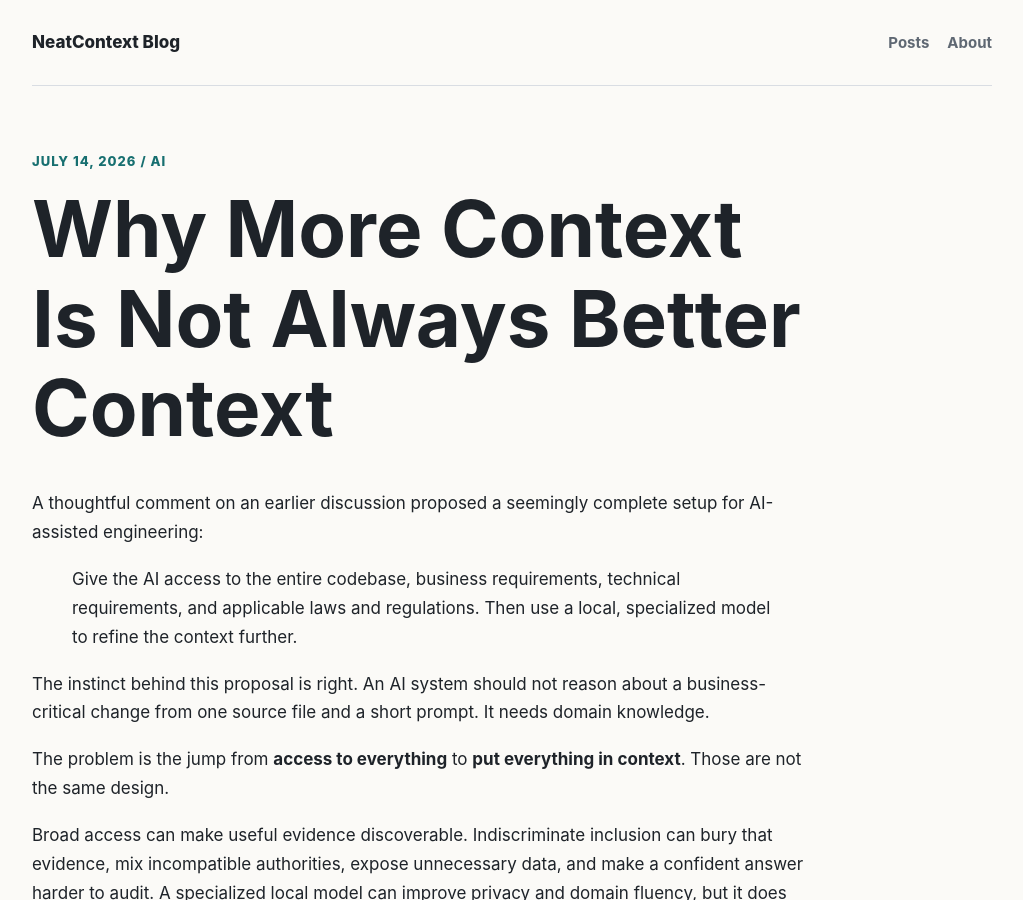
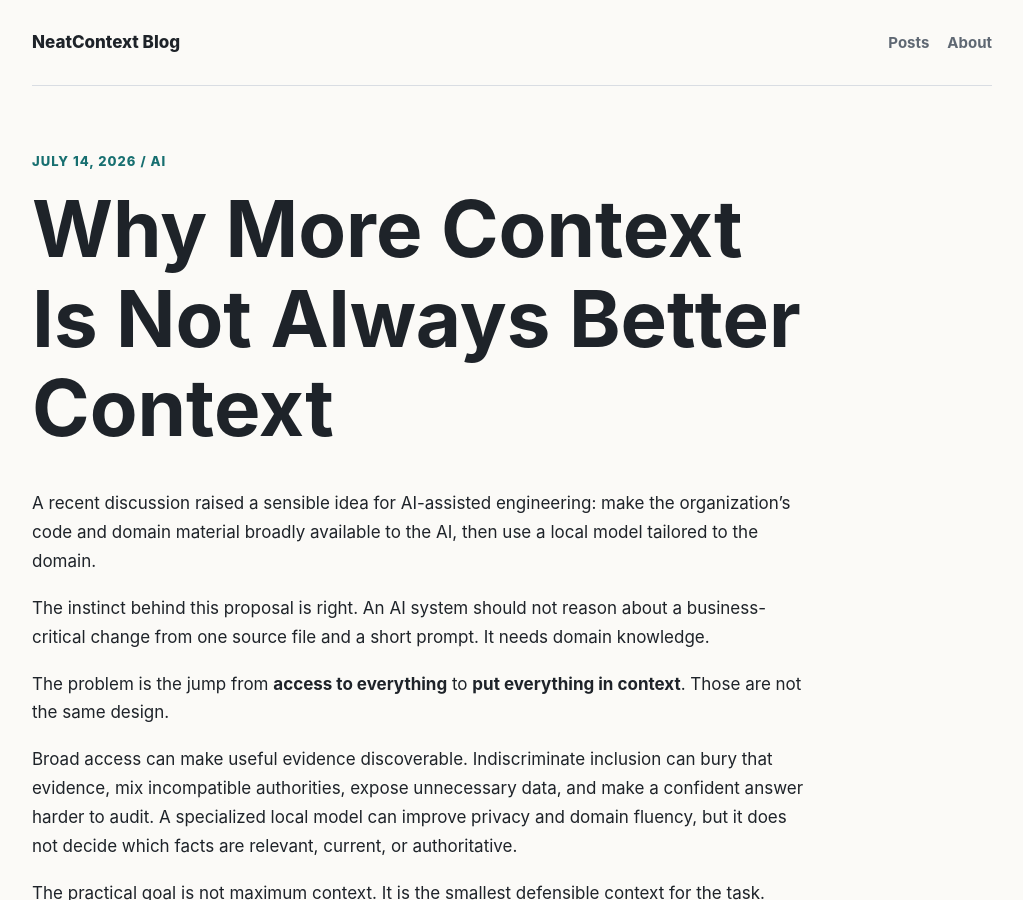
Before and after one commit to XTSoftwareLabs/neatcontext-blog, a Jekyll site: the page built from _posts/2026-07-14-why-more-context-is-not-always-better-context.md, in a window 1280 px wide and 900 px high. Shown: the whole window, without its empty margins (128-1151 px from the left). Built offline with Jekyll 4.4.1, drawn with Linux system fonts in a browser that asks for light colours.

Commit message:
Paraphrase discussion topic in context post

```diff
--- a/_posts/2026-07-14-why-more-context-is-not-always-better-context.md
+++ b/_posts/2026-07-14-why-more-context-is-not-always-better-context.md
@@ -5,9 +5,7 @@ date: 2026-07-14
 categories: ai
 ---
 
-A thoughtful comment on an earlier discussion proposed a seemingly complete setup for AI-assisted engineering:
-
-> Give the AI access to the entire codebase, business requirements, technical requirements, and applicable laws and regulations. Then use a local, specialized model to refine the context further.
+A recent discussion raised a sensible idea for AI-assisted engineering: make the organization's code and domain material broadly available to the AI, then use a local model tailored to the domain.
 
 The instinct behind this proposal is right. An AI system should not reason about a business-critical change from one source file and a short prompt. It needs domain knowledge.
 
```
